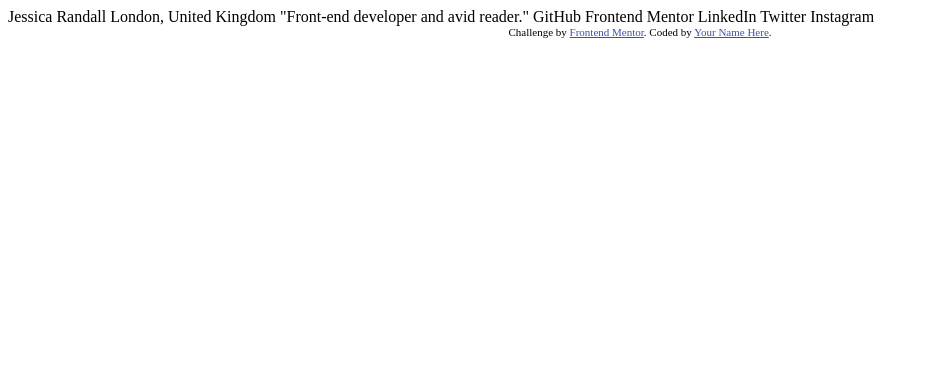
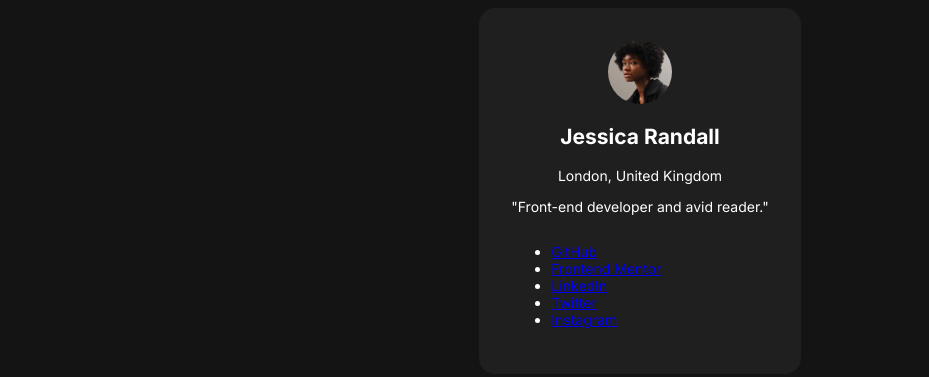
Before and after one commit to rae-dim/Social-links-profile, a plain HTML site: page index.html in a window 1280 px wide. Shown: the whole page, without its empty margins (0-929 px from the left). Drawn offline with Linux system fonts and the light colour scheme.

Commit message:
HTML and heading css

```diff
--- /dev/null
+++ b/index.css
@@ -0,0 +1,48 @@
+:root{
+    --ff: "Inter";
+}
+
+body {
+    display: flex;
+    justify-content: center;
+    flex-flow: row;
+    align-items: center;
+    font-family: var(--ff);
+    color: white;
+    background-color: hsl(0, 0%, 8%);
+    font-size: 14px;
+}
+
+.container{
+    background-color: hsl(0, 0%, 12%);
+    margin: 0;
+    padding: 2rem;
+    border-radius: 1rem;
+
+}
+
+
+/* ! Heading */
+.heading{
+    display: flex;
+    flex-flow: column;
+    align-items: center;
+    text-align: center;
+}
+
+img{
+    border-radius: 100%;
+    height: 4rem;
+    width: 4rem;
+
+}
+
+/* ! Social Links */
+
+
+
+
+
+.attribution{
+    display: none;
+}
--- a/index.html
+++ b/index.html
@@ -7,7 +7,10 @@
   <link rel="icon" type="image/png" sizes="32x32" href="./assets/images/favicon-32x32.png">
 
   <title>Frontend Mentor | Social links profile</title>
-
+  <link rel="stylesheet" href="index.css">
+  <link rel="preconnect" href="https://fonts.googleapis.com">
+  <link rel="preconnect" href="https://fonts.gstatic.com" crossorigin>
+  <link href="https://fonts.googleapis.com/css2?family=Inter:wght@100..900&display=swap" rel="stylesheet">
   <!-- Feel free to remove these styles or customise in your own stylesheet 👍 -->
   <style>
     .attribution { font-size: 11px; text-align: center; }
@@ -15,17 +18,29 @@
   </style>
 </head>
 <body>
-
-  Jessica Randall
-  London, United Kingdom
-  "Front-end developer and avid reader."
-
-  GitHub
-  Frontend Mentor
-  LinkedIn
-  Twitter
-  Instagram
-
+  <div class="container">
+    <section class="heading">
+      <div class="avatar">
+        <img src="assets/images/avatar-jessica.jpeg">
+      </div>
+      <div class="details">
+      <h1>Jessica Randall</h1>
+      <p>London, United Kingdom</p>
+      <div class="subtext">
+        <p class="subtext">"Front-end developer and avid reader."</p>
+      </div>
+      </div>
+    </section>
+    <section class="socials">
+      <ul class="social-links">
+        <li><a href="#" class="so-link">GitHub</a></li>
+        <li><a href="#" class="so-link">Frontend Mentor</a></li>
+        <li><a href="#" class="so-link">LinkedIn</a></li>
+        <li><a href="#" class="so-link">Twitter</a></li>
+        <li><a href="#" class="so-link">Instagram</a></li>
+      </ul>
+    </section>
+  </div>
   <div class="attribution">
     Challenge by <a href="https://www.frontendmentor.io?ref=challenge" target="_blank">Frontend Mentor</a>.
     Coded by <a href="#">Your Name Here</a>.
```
